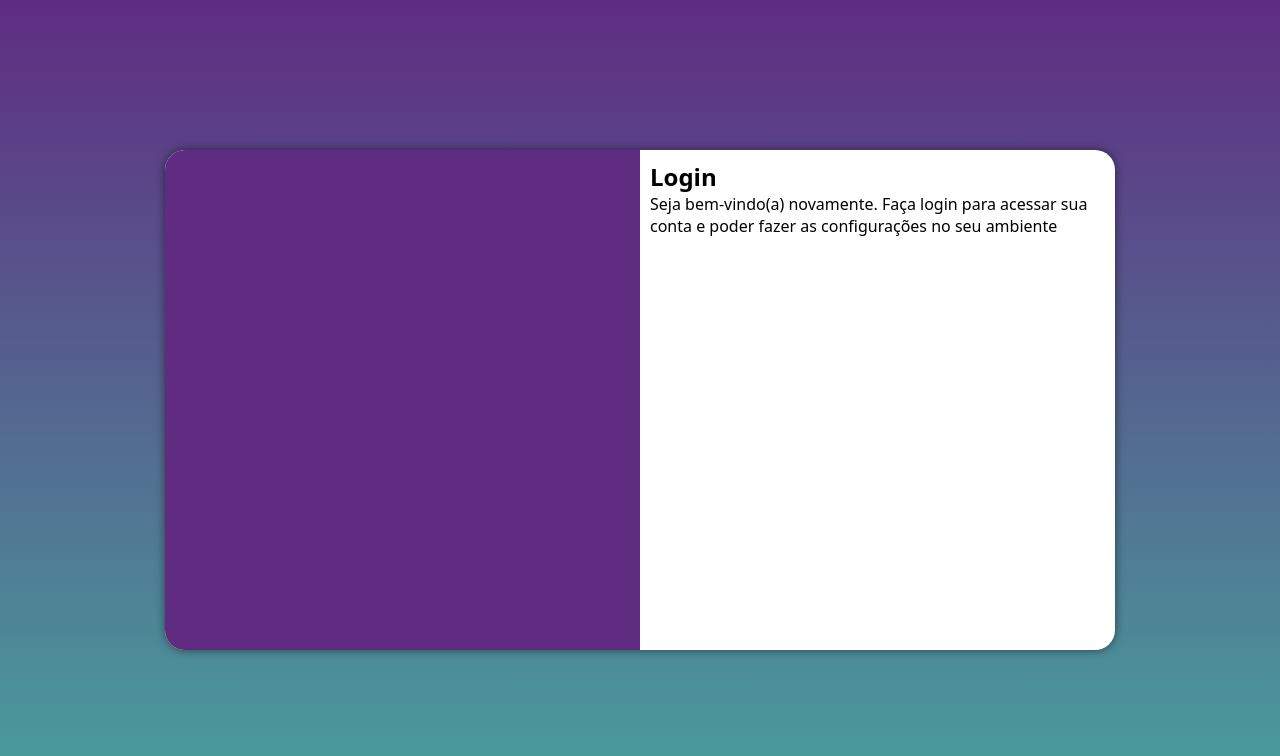
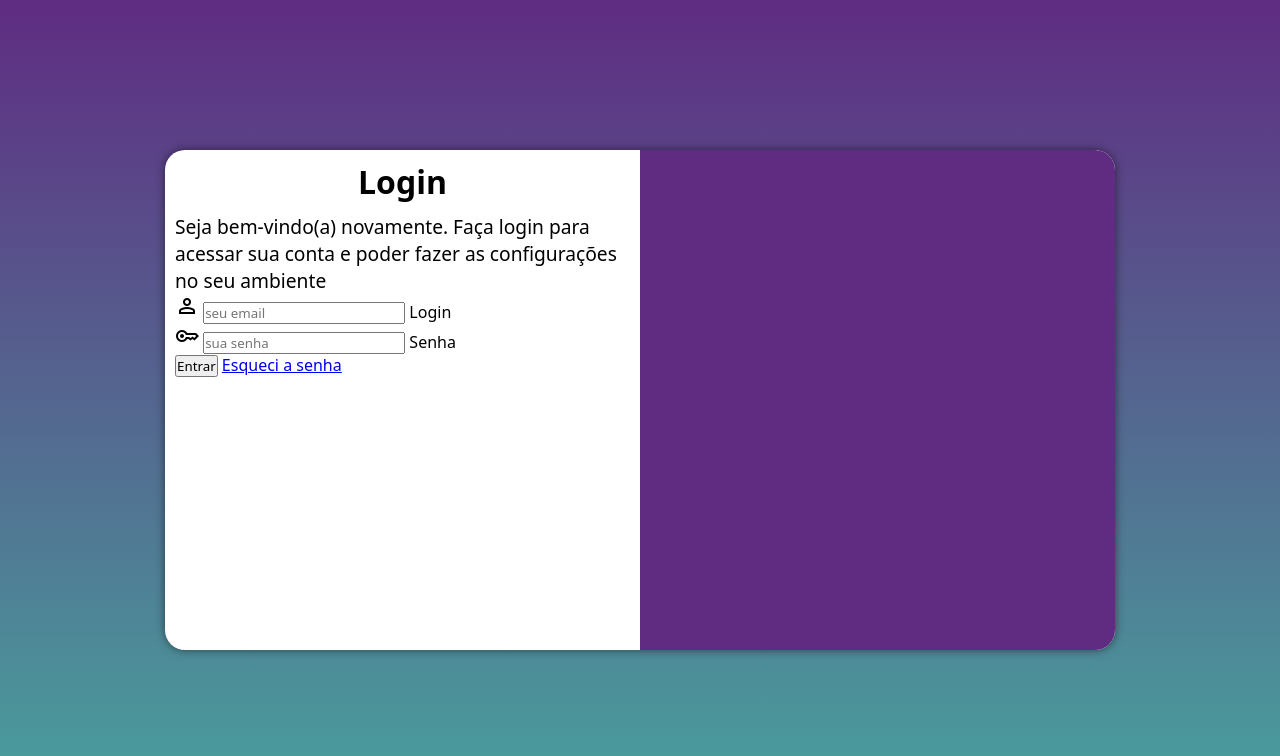
Before and after one commit to HiagoPetry/projeto-login, a plain HTML site: page index.html in a window 1280 px wide. Drawn offline with nearby package versions, Linux system fonts and the light colour scheme.

Commit message:
Adicionado formulario

```diff
--- a/estilo/style.css
+++ b/estilo/style.css
@@ -53,3 +53,12 @@ section#login > div#formulario {
     display: block;
     padding: 10px;
 }
+
+div#formulario > h1 {
+    text-align: center;
+    margin-bottom: 10px;
+}
+
+div#formulario > p {
+    font-size: 0.9em;
+}
--- a/estilos/media-query.css
+++ b/estilos/media-query.css
@@ -1,5 +1,6 @@
 @charset "UTF-8";
 
+/* Media Querie (TABLET) */
 @media screen and (min-width: 768px) and (max-width: 992px) {
     body {
         background-image: linear-gradient(to top, #49a09d, #5f2c82);
@@ -21,6 +22,7 @@
 
 }
 
+/* Media Querie (DESKTOP, PC) */
 @media screen and (min-width: 992px) {
     body {
         background-image: linear-gradient(to top, #49a09d, #5f2c82);
@@ -30,14 +32,22 @@
     }
 
     section#login > div#imagem {
-        float: left;
+        float: right;
         width: 50%;
         height: 100%;
     }
 
     section#login > div#formulario {
-        float: right;
+        float: left;
         width: 50%;
+    }
+
+    div#formulario > h1 {
+        font-size: 2em;
+    }
+
+    div#formulario > p {
+        font-size: 1.2em;
     }
 
 
--- a/index.html
+++ b/index.html
@@ -4,6 +4,7 @@
     <meta charset="UTF-8">
     <meta name="viewport" content="width=device-width, initial-scale=1.0">
     <title>Login</title>
+    <link rel="stylesheet" href="https://fonts.googleapis.com/css2?family=Material+Symbols+Outlined:opsz,wght,FILL,GRAD@20..48,100..700,0..1,-50..200" />
     <link rel="stylesheet" href="estilo/style.css">
     <link rel="stylesheet" href="estilos/media-query.css">
 </head>
@@ -17,7 +18,18 @@
                 <h1>Login</h1>
                 <p>Seja bem-vindo(a) novamente. Faça login para acessar sua conta e poder fazer as configurações no seu ambiente</p>
                 <form action="login.php" method="post">
-
+                    <div class="campo">
+                        <span class="material-symbols-outlined">person</span>
+                        <input type="email" name="login" id="ilogin" placeholder="seu email" autocomplete="email" required maxlength="30">
+                        <label for="ilogin"> Login</label>
+                    </div>
+                    <div class="campo">
+                        <span class="material-symbols-outlined">key</span>
+                        <input type="password" name="senha" id="isenha" placeholder="sua senha" autocomplete="current-password" required minlength="8" maxlength="20">
+                        <label for="isenha">Senha</label>
+                    </div>
+                    <input type="submit" value="Entrar">
+                    <a href="esqueci.html">Esqueci a senha</a>
                 </form>
             </div>
         </section>
```
